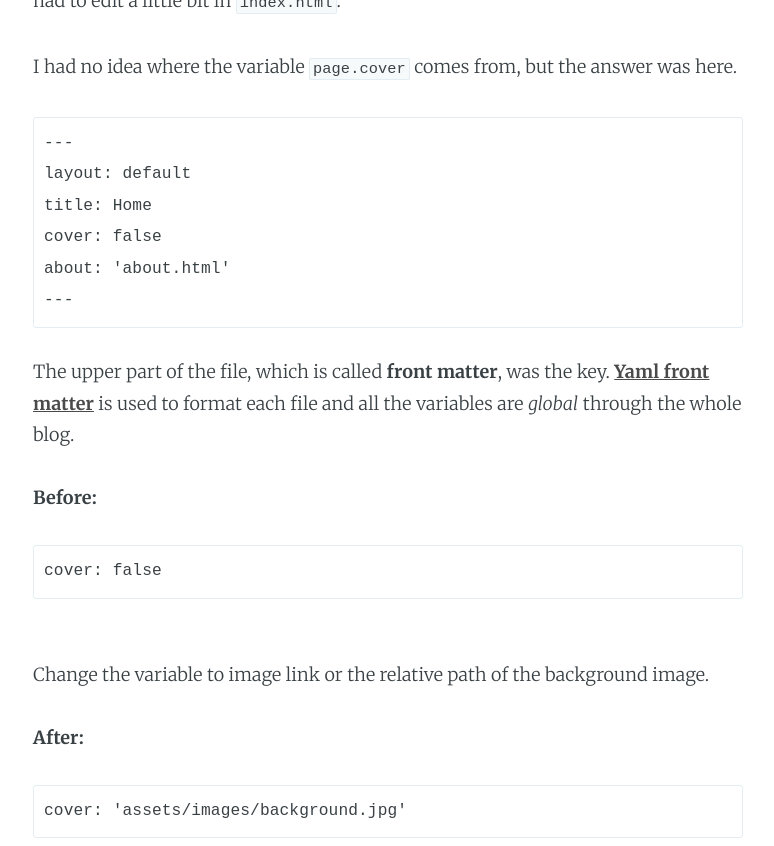
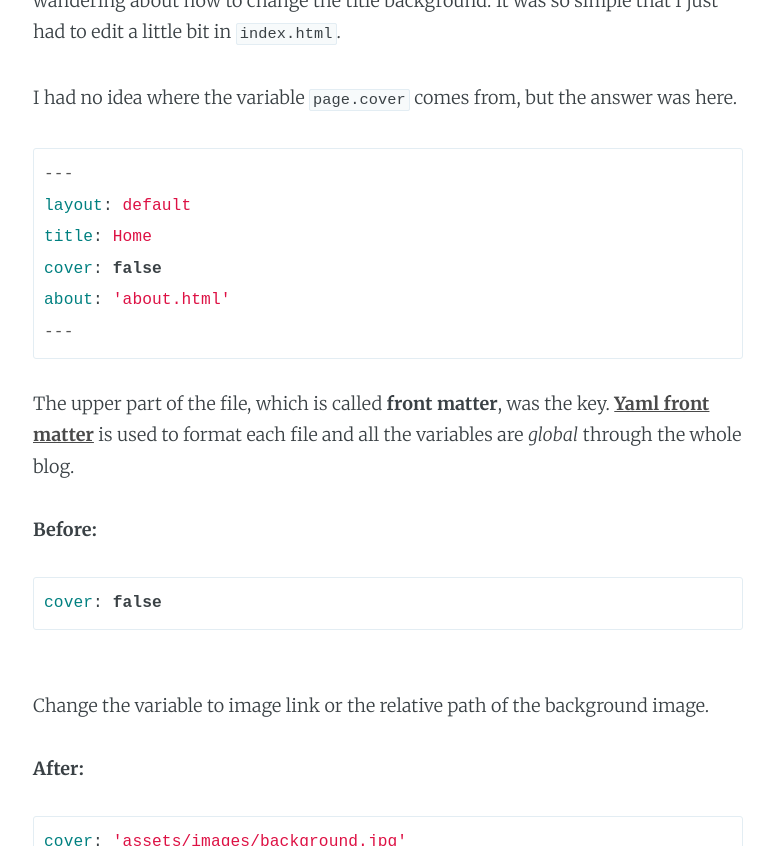
Before and after one commit to ksh04023/ksh04023.github.io, a Jekyll site: the page built from _posts/Github/2020-12-28-how-to-set-title-background-image.markdown, in a window 1280 px wide and 1400 px high, scrolled down 338 px. Shown: the top 846 px of the window, without its empty margins (252-1026 px from the left). Built offline with Jekyll 4.4.1, drawn with Linux system fonts in a browser that asks for light colours; some of the changed text lies outside the part shown; grey boxes are pictures that could not be loaded.

Commit message:
Update 2020-12-28-how-to-set-title-background-image.markdown

````diff
--- a/_posts/Github/2020-12-28-how-to-set-title-background-image.markdown
+++ b/_posts/Github/2020-12-28-how-to-set-title-background-image.markdown
@@ -4,12 +4,13 @@ title:  "How to Set Title Background Image"
 date:   2020-12-28 19:26:00
 categories: Github
 ---
+\
 Let's see how to change the background image. As a web front-end newbie, I was wandering about how to change the title background.
 It was so simple that I just had to edit a little bit in `index.html`.
 
 I had no idea where the variable `page.cover` comes from, but the answer was here.
 
-```
+```yaml
 ---
 layout: default
 title: Home
@@ -21,20 +22,20 @@ The upper part of the file, which is called **front matter**, was the key.
 [**Yaml front matter**](https://jekyllrb.com/docs/front-matter/) is used to format each file and all the variables are _global_ through the whole blog.
 
 **Before:**
-```
+```yaml
 cover: false
 ```
 \
 Change the variable to image link or the relative path of the background image.\
 \
 **After:**
-```
+```yaml
 cover: 'assets/images/background.jpg'
 ```
 
-<img src="https://i.ibb.co/5k8ZwsB/background.png" alt="background" border="0">\
+<img src="https://i.ibb.co/5k8ZwsB/background.png" alt="background" border="0" width ="200">\
 \
-Now you can set a beautiful image to your title background.
+Now you can set a beautiful image to your title background🤩
 
 
 
````
